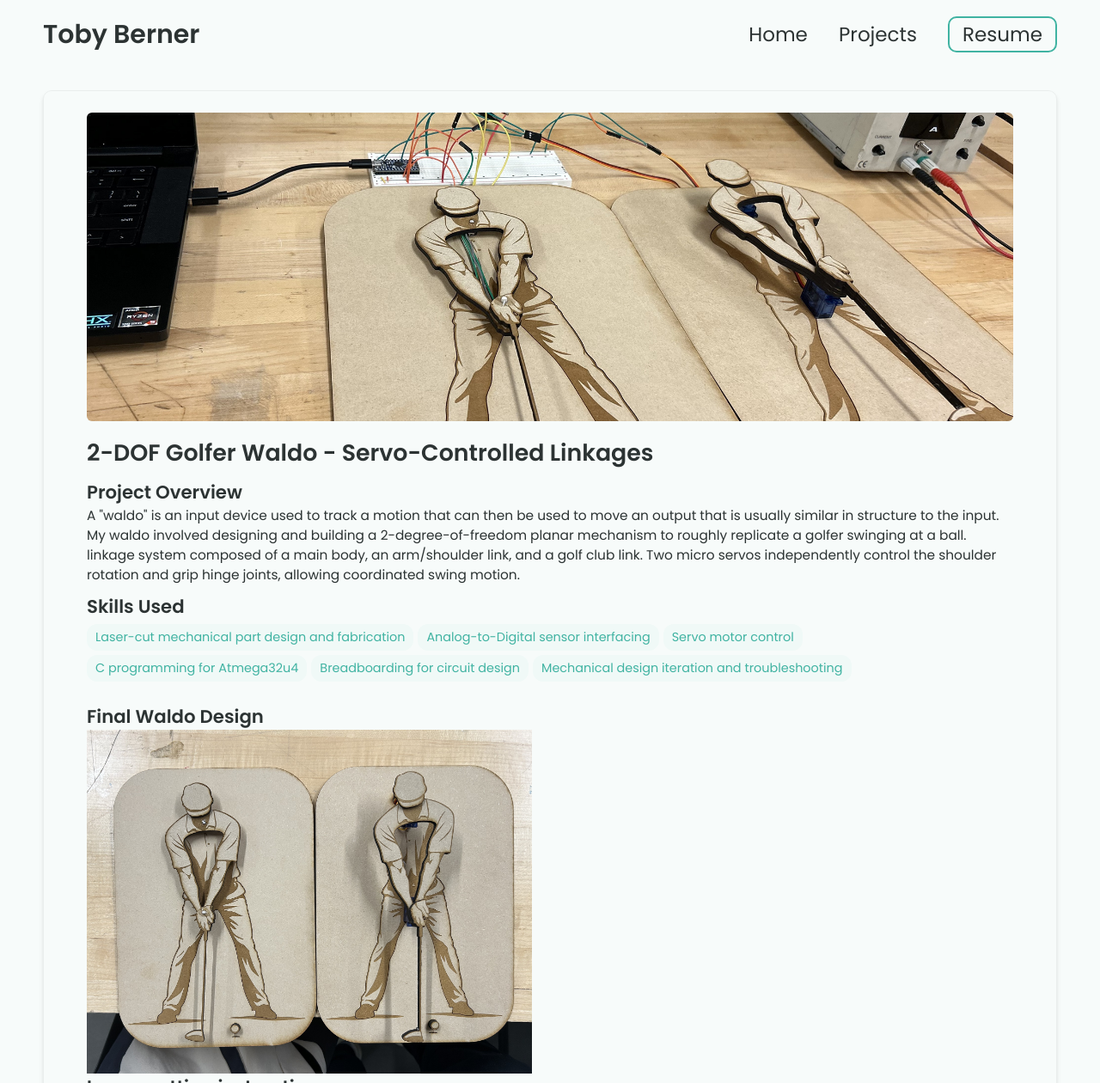
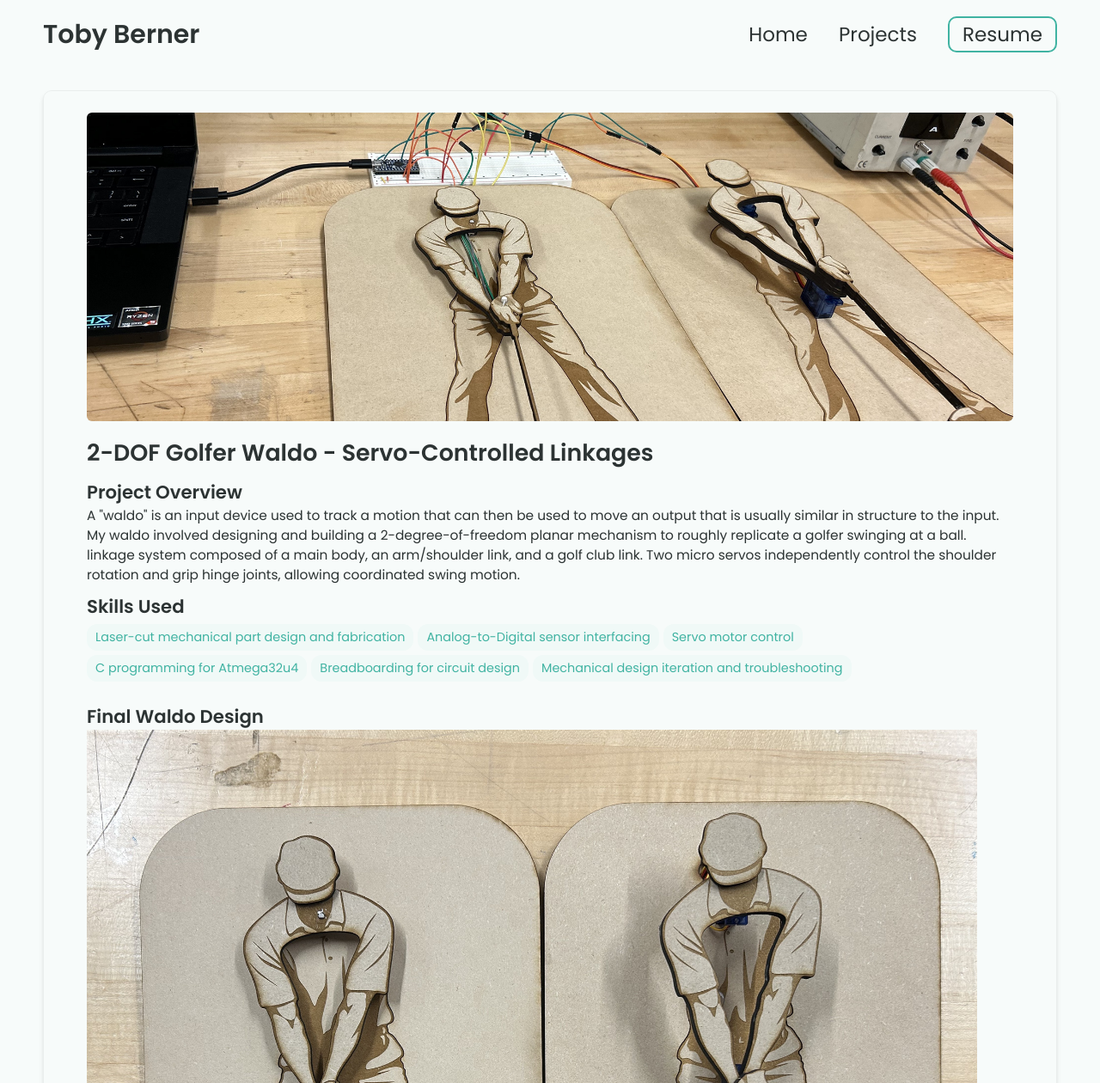
Before and after one commit to tdberner/tdberner.github.io, a Jekyll site: the page built from _projects/waldo/index.md, in a window 1280 px wide. Shown: the top 1260 px of the page at 86% size. Built offline with Jekyll 4.4.1, drawn with Linux system fonts in a browser that asks for light colours; grey boxes are pictures that could not be loaded.

Commit message:
Update index.md

```diff
--- a/_projects/waldo/index.md
+++ b/_projects/waldo/index.md
@@ -13,6 +13,6 @@
 main-image: /waldo1.jpg
 ---
 ## Final Waldo Design
-{% include image-gallery.html images="waldo3.jpg" height="400" %}
+{% include image-gallery.html images="waldo3.jpg" height="800" %}
 ## Laser-cutting instructions
-{% include image-gallery.html images="waldo2.jpg" height="400" %}
+{% include image-gallery.html images="waldo2.png" height="700" %}
```
